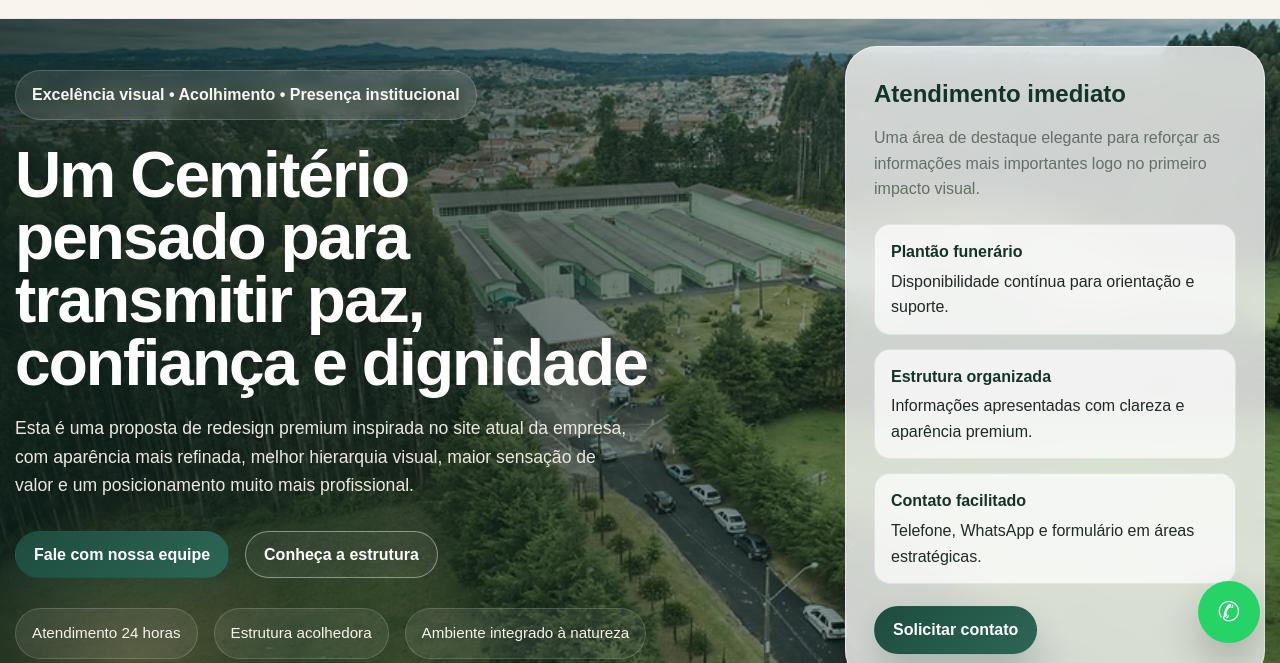
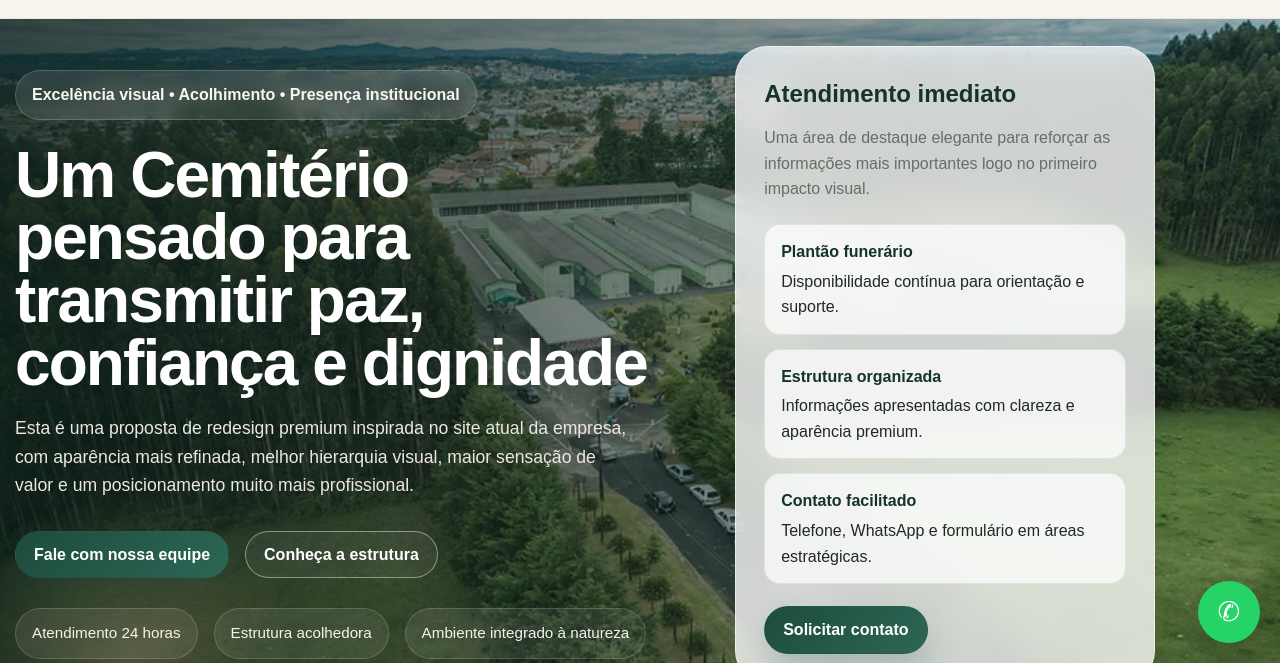
Before and after one commit to Inix-0/JardimDaColina, a plain HTML site: page index.html in a window 1280 px wide. Shown: the part 137-800 px from the top of the page. Drawn offline with Linux system fonts and the light colour scheme; files whose address does not match are found by name.

Commit message:
ajustes na div hero

```diff
--- a/css/style.css
+++ b/css/style.css
@@ -348,7 +348,6 @@
       margin: 15px;
       padding: 28px;
       color: var(--text);
-      justify-self: end;
       width: min(100%, 420px);
     }
 
```
